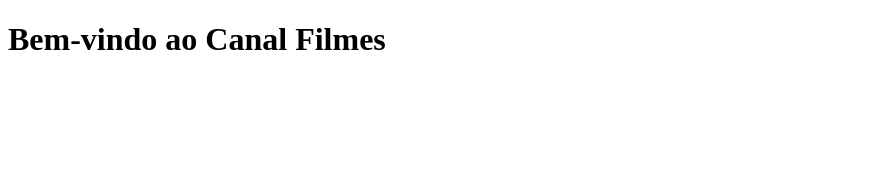
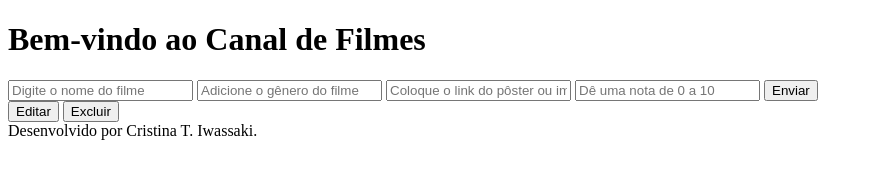
Before and after one commit to c-Tos1wa/movies_crud, a plain HTML site: page front/index.html in a window 1280 px wide. Shown: the whole page, without its empty margins (0-873 px from the left). Drawn offline with Linux system fonts and the light colour scheme.

Commit message:
início do html

```diff
--- a/front/index.html
+++ b/front/index.html
@@ -4,10 +4,30 @@
   <meta charset="UTF-8">
   <meta http-equiv="X-UA-Compatible" content="IE=edge">
   <meta name="viewport" content="width=device-width, initial-scale=1.0">
-  <title>MovieChannel</title>
+  <title>Canal de Filmes</title>
 </head>
 <body>
-  <h1>Bem-vindo ao Canal Filmes</h1>
+  <header>
+    <h1>Bem-vindo ao Canal de Filmes</h1>
+  </header>
+  <main>
+    <div class="input-movie">
+      <input tyep="text" placeholder="Digite o nome do filme" />
+      <input type="text" placeholder="Adicione o gênero do filme" />
+      <input type="text" placeholder="Coloque o link do pôster ou imagem do filme" />
+      <input type="number" placeholder="Dê uma nota de 0 a 10" />
+      <button type="submit">Enviar</button>
+    </div>
+    <div class="show-movies"></div>
+    <div class="buttons">
+      <button class="edit-button">Editar</button>
+      <button class="delete-button">Excluir</button>
+    </div>
+  </main>
+  <footer>
+    <span>Desenvolvido por Cristina T. Iwassaki.</span>
+  </footer>
+<script src='../front/script.js'></script>
 
 </body>
 </html>
```
Also changed, not shown: front/api/api.js (added), front/script.js (added).
